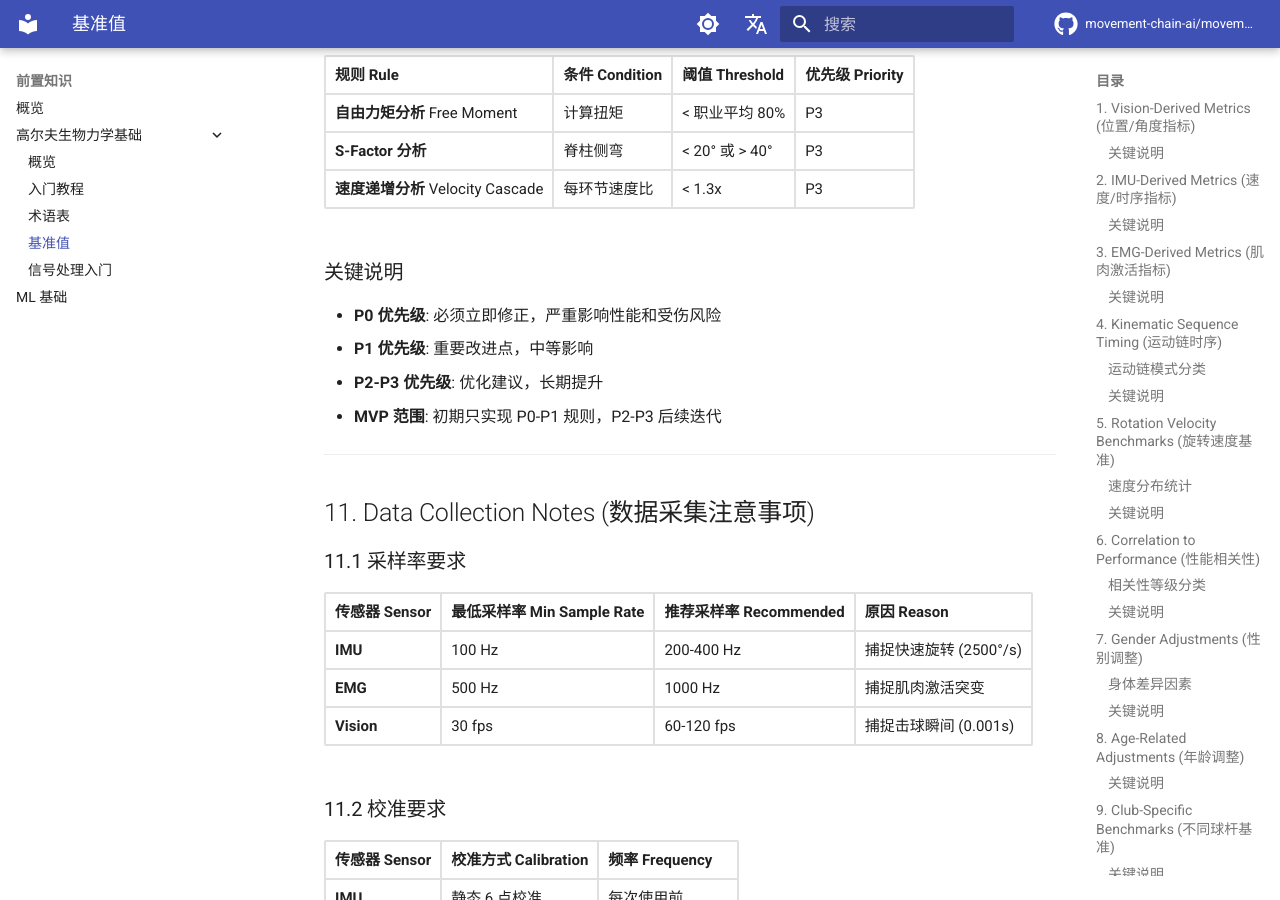
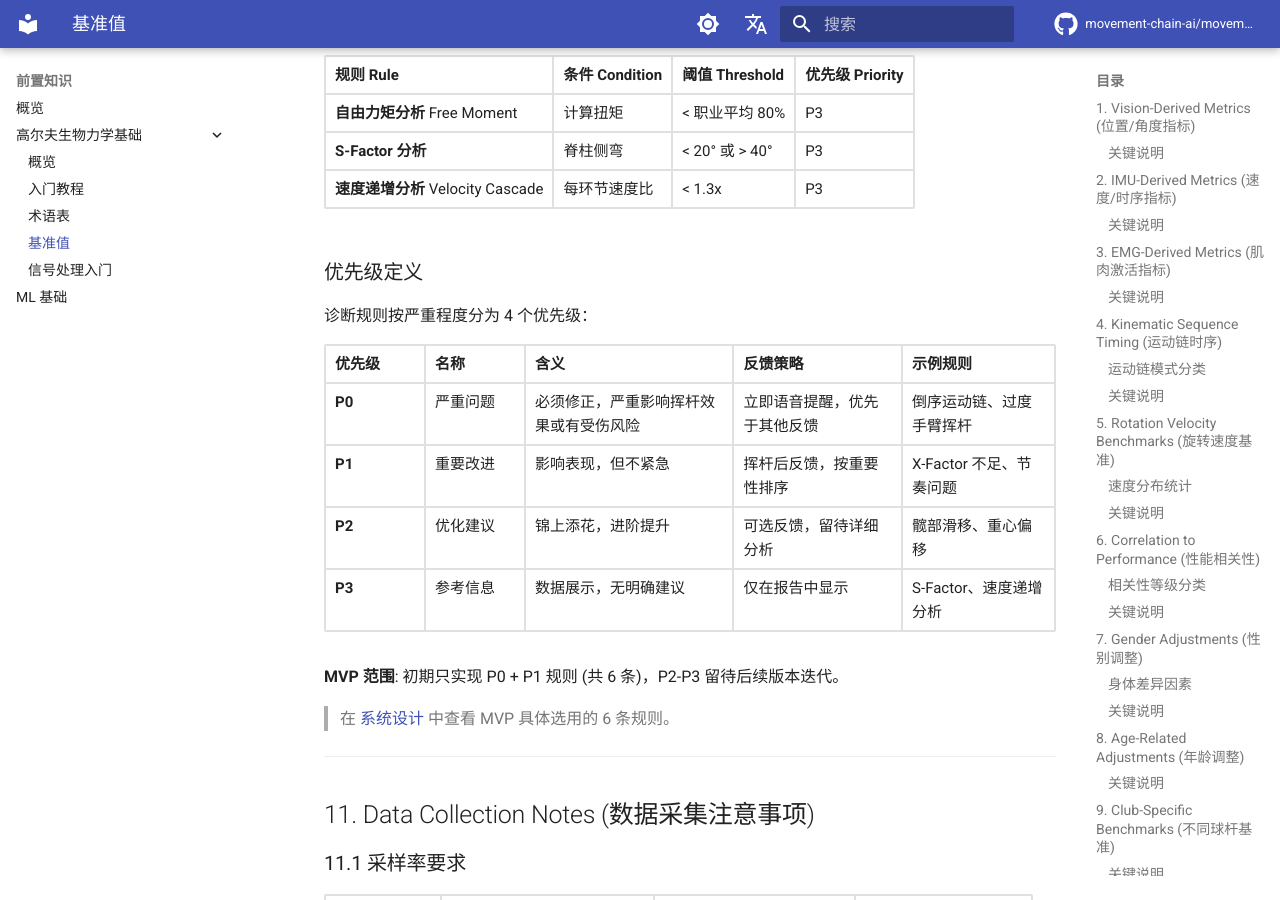
Before and after one commit to movement-chain-ai/movement-chain-docs, an MkDocs documentation site: the page built from docs/zh/prerequisites/foundations/biomechanics-benchmarks.md, in a window 1280 px wide and 900 px high, scrolled down 8866 px. Built offline with MkDocs 1.6.1 and Material for MkDocs 9.7.7, drawn with Linux system fonts in a browser that asks for light colours; comment, search, counter and statistics services are not loaded; the version menu is left out.

Commit message:
docs: 完善 P0-P3 优先级定义
在 biomechanics-benchmarks.md 中添加完整的优先级定义表格：
- P0: 严重问题，必须修正
- P1: 重要改进，影响表现
- P2: 优化建议，锦上添花
- P3: 参考信息，仅供展示

添加锚点 {#优先级定义} 供其他文档引用

🤖 Generated with [Claude Code](https://claude.com/claude-code)

Co-Authored-By: Claude Opus 4.5 <noreply@anthropic.com>

```diff
--- a/docs/zh/prerequisites/foundations/biomechanics-benchmarks.md
+++ b/docs/zh/prerequisites/foundations/biomechanics-benchmarks.md
@@ -267,12 +267,20 @@
 | **S-Factor 分析** | 脊柱侧弯 | < 20° 或 > 40° | P3 |
 | **速度递增分析** Velocity Cascade | 每环节速度比 | < 1.3x | P3 |
 
-### 关键说明
+### 优先级定义 {#优先级定义}
 
-- **P0 优先级**: 必须立即修正，严重影响性能和受伤风险
-- **P1 优先级**: 重要改进点，中等影响
-- **P2-P3 优先级**: 优化建议，长期提升
-- **MVP 范围**: 初期只实现 P0-P1 规则，P2-P3 后续迭代
+诊断规则按严重程度分为 4 个优先级：
+
+| 优先级 | 名称 | 含义 | 反馈策略 | 示例规则 |
+|--------|------|------|----------|----------|
+| **P0** | 严重问题 | 必须修正，严重影响挥杆效果或有受伤风险 | 立即语音提醒，优先于其他反馈 | 倒序运动链、过度手臂挥杆 |
+| **P1** | 重要改进 | 影响表现，但不紧急 | 挥杆后反馈，按重要性排序 | X-Factor 不足、节奏问题 |
+| **P2** | 优化建议 | 锦上添花，进阶提升 | 可选反馈，留待详细分析 | 髋部滑移、重心偏移 |
+| **P3** | 参考信息 | 数据展示，无明确建议 | 仅在报告中显示 | S-Factor、速度递增分析 |
+
+**MVP 范围**: 初期只实现 P0 + P1 规则 (共 6 条)，P2-P3 留待后续版本迭代。
+
+> 在 [系统设计](../../design/architecture/system-design.md#234-ai-反馈层) 中查看 MVP 具体选用的 6 条规则。
 
 ---
 
```
